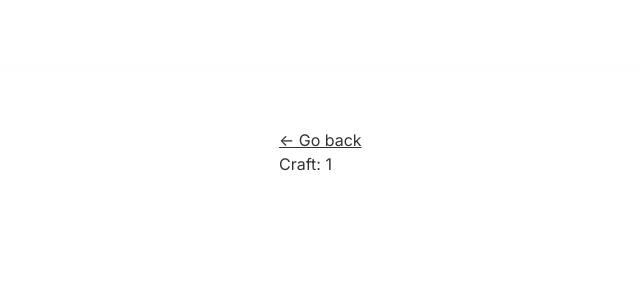
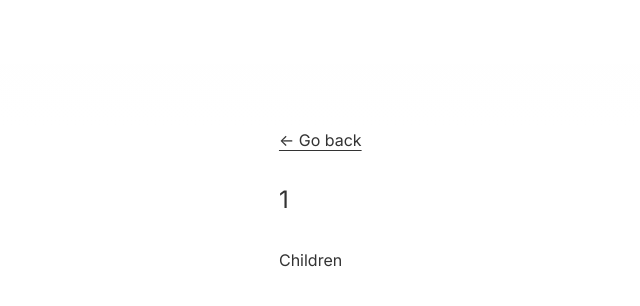
Before and after one commit to pxska/portfolio, a Next.js app: page /craft/1 in a window 1280 px wide. Shown: the top 306 px of the page, without its empty margins (65-705 px from the left). Built offline with nearby package versions, Linux system fonts and the light colour scheme.

Commit message:
Don't animate when arriving from craft

```diff
--- a/jsconfig.json
+++ b/jsconfig.json
@@ -4,7 +4,8 @@
     "paths": {
       "@/*": ["./src/*"],
       "@assets/*": ["./src/assets/*"],
-      "@components/*": ["./src/components/*"]
+      "@components/*": ["./src/components/*"],
+      "@styles/*": ["./src/styles/*"]
     }
   }
 }
--- a/src/components/Container.js
+++ b/src/components/Container.js
@@ -1,8 +1,11 @@
 import styles from './Container.module.scss';
 
-function Container({children}) {
+function Container({children, shouldAnimate}) {
   return (
-    <div className="max-w-prose m-auto mt-32 mb-32 px-8">
+    <div
+      className="max-w-prose m-auto mt-32 mb-32 px-8"
+      data-animate={shouldAnimate}
+    >
       <div className={styles.blurred}></div>
       {children}
     </div>
--- /dev/null
+++ b/src/components/Project.js
@@ -0,0 +1,11 @@
+function Project({title, children}) {
+  return (
+    <div className="mt-8">
+      <h1 className="text-2xl">{title}</h1>
+
+      {children}
+    </div>
+  );
+}
+
+export default Project;
--- a/src/components/Stagger.module.scss
+++ b/src/components/Stagger.module.scss
@@ -11,7 +11,7 @@
 }
 
 @media (prefers-reduced-motion: no-preference) {
-  .staggered {
+  [data-animate=true] .staggered {
     animation-fill-mode: forwards;
     animation-name: enter;
     animation-duration: 0.6s;
--- a/src/pages/craft/[id].js
+++ b/src/pages/craft/[id].js
@@ -1,7 +1,10 @@
 import {useRouter} from 'next/router';
 
+import Container from '@/components/Container';
 import Link from 'next/link';
-import Container from '@/components/Container';
+
+import linkStyles from '@styles/Index.module.scss';
+import Project from '@/components/Project';
 
 function CraftPage() {
   const router = useRouter();
@@ -10,8 +13,13 @@ function CraftPage() {
 
   return (
     <Container>
-      <Link href="/">{`<- Go back`}</Link>
-      <div>Craft: {id}</div>
+      <Link className={linkStyles.link} href="/?from=craft" as="/">
+        {`<- Go back`}
+      </Link>
+
+      <Project title={id}>
+        <div className="mt-8">Children</div>
+      </Project>
     </Container>
   );
 }
--- a/src/pages/index.js
+++ b/src/pages/index.js
@@ -1,3 +1,5 @@
+import {useRouter} from 'next/router';
+
 import Contact from '@components/Contact';
 import Craft from '@/components/Craft';
 import Intro from '@components/Intro';
@@ -6,8 +8,12 @@ import Stagger from '@components/Stagger';
 import Container from '@/components/Container';
 
 export default function Index() {
+  const {query} = useRouter();
+
+  const shouldAnimate = query.from !== 'craft';
+
   return (
-    <Container>
+    <Container shouldAnimate={shouldAnimate}>
       <Intro />
 
       <Separator />
```
Also changed, not shown: 1 other file (tests, documents, lock files or other folders).
